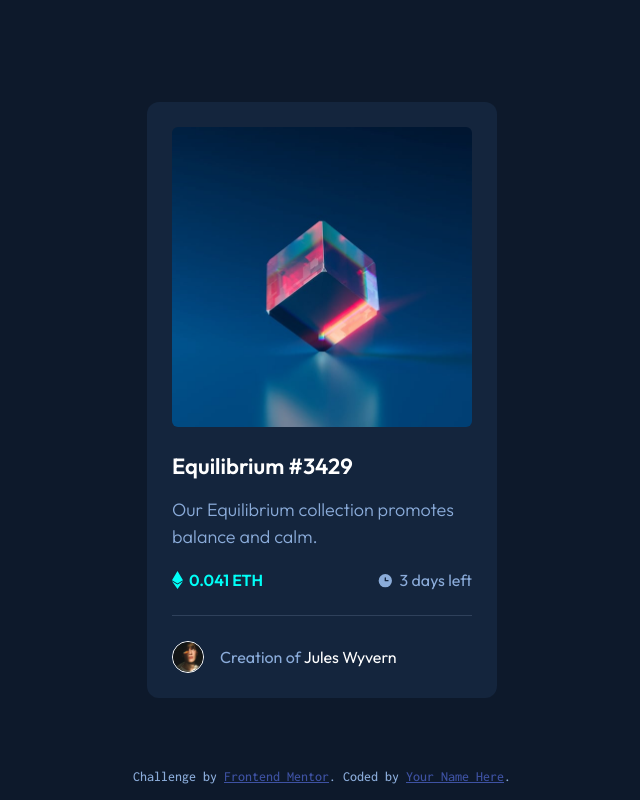
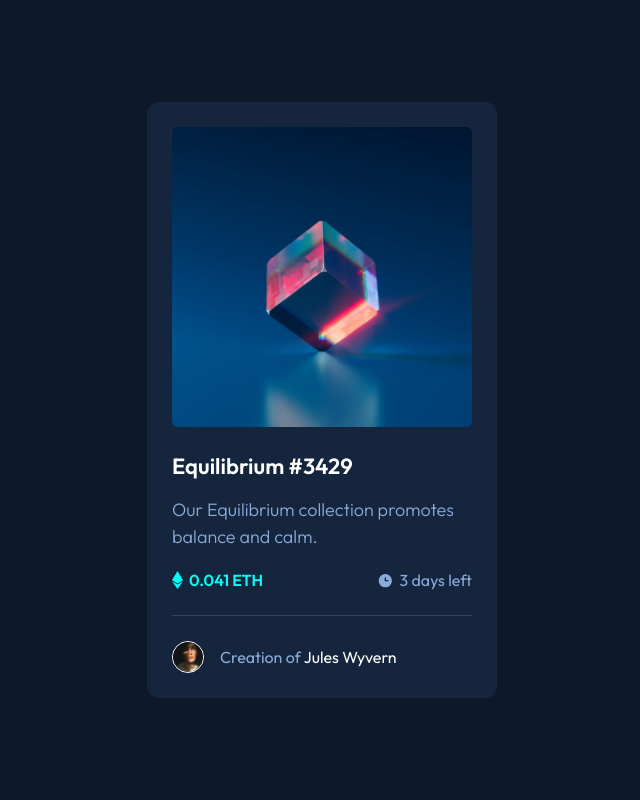
Before and after one commit to qhxiv/nft-preview-card-component-main, a plain HTML site: page index.html in a window 1280 px wide. Shown: the whole page, without its empty margins (318-958 px from the left). Drawn offline with Linux system fonts and the light colour scheme.

Commit message:
removed attribution

```diff
--- a/index.html
+++ b/index.html
@@ -36,10 +36,6 @@
       <p>Creation of <span>Jules Wyvern</span></p>
     </div>
   </div>
-
-  <div class="attribution">
-    Challenge by <a href="https://www.frontendmentor.io?ref=challenge" target="_blank">Frontend Mentor</a>.
-    Coded by <a href="#">Your Name Here</a>.
-  </div>
+  <div class="shadow1"></div>
 </body>
 </html>
--- a/style.css
+++ b/style.css
@@ -1,4 +1,3 @@
-@import url('https://fonts.googleapis.com/css2?family=Inconsolata:wght@500&display=swap');
 @import url('https://fonts.googleapis.com/css2?family=Outfit:wght@300;400;600&display=swap');
 
 * {
@@ -9,21 +8,6 @@
 
 html {
     font-family: 'Outfit', sans-serif;
-}
-
-.attribution {
-    position: fixed;
-    bottom: 16px;
-    left: 0;
-    right: 0;
-    font-family: 'Inconsolata', monospace;
-    font-size: 14px;
-    text-align: center;
-    color: hsl(215, 51%, 70%);
-  }
-
-.attribution a {
-    color: hsl(228, 45%, 44%);
 }
 
 body {
```
